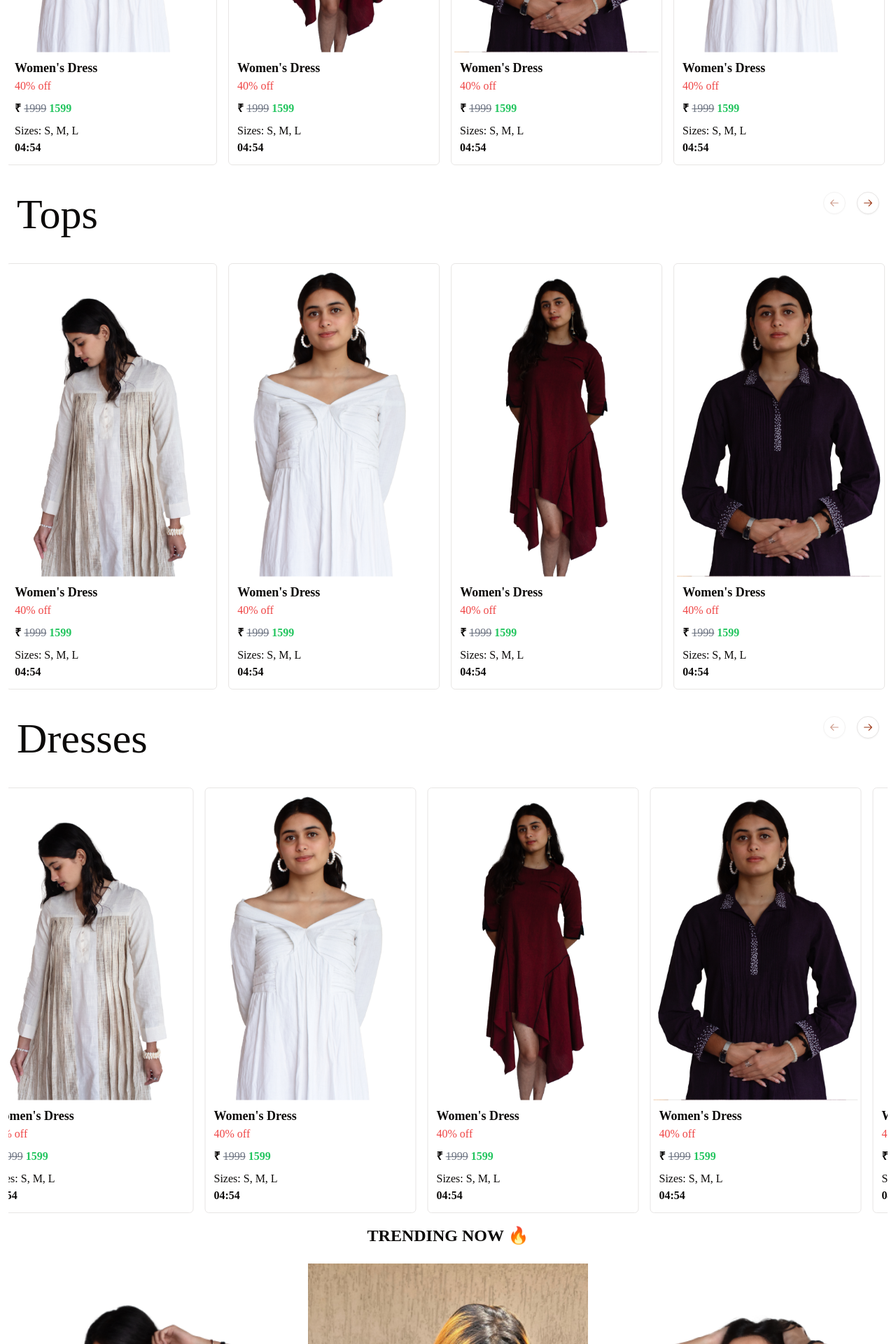
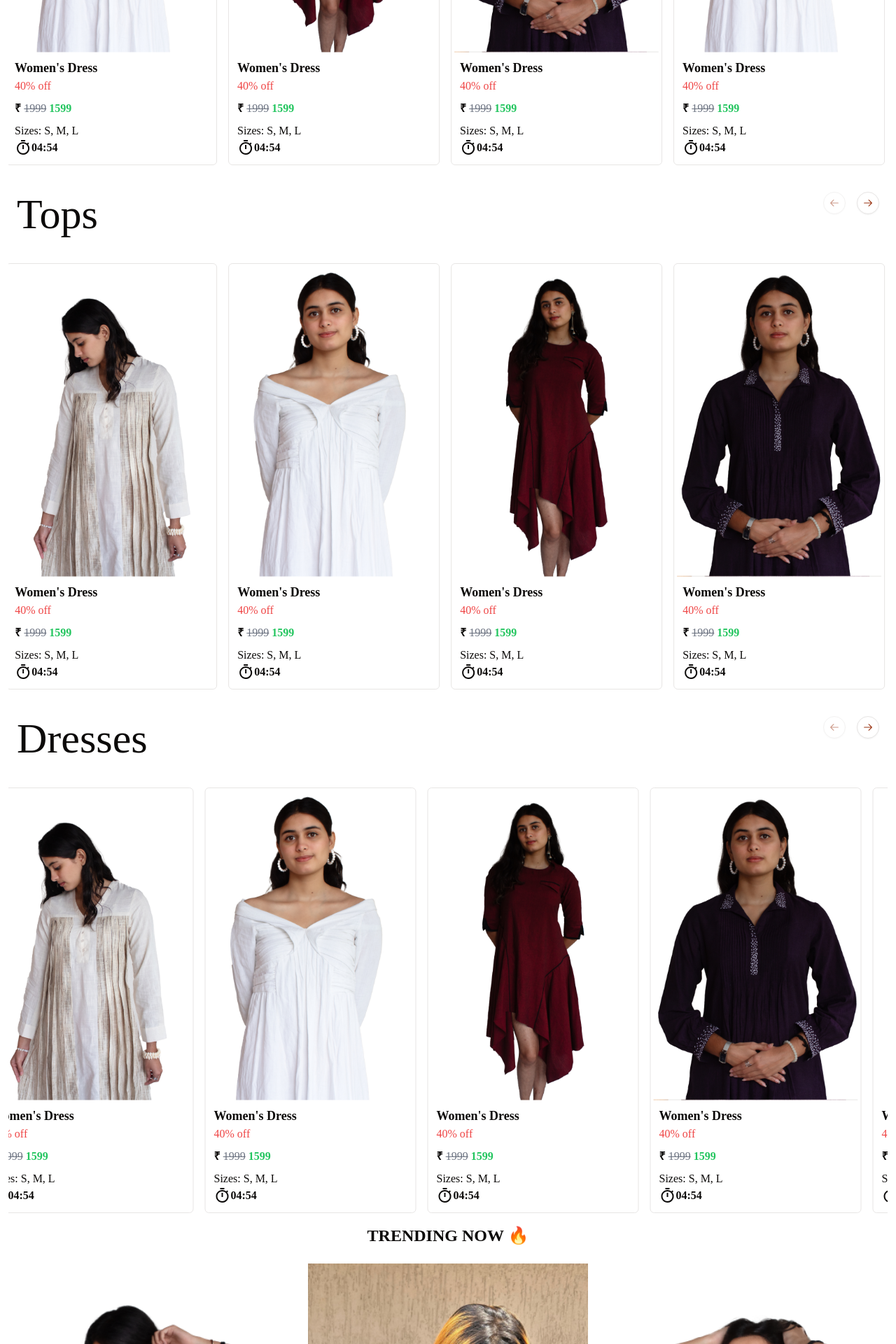
Before and after one commit to glitchnobody/shuddhi, a Next.js app: page / in a window 1280 px wide. Shown: the part 1519-3439 px from the top of the page at 70% size. Built offline with nearby package versions, Linux system fonts and the light colour scheme.

Commit message:
timer added

```diff
--- a/package.json
+++ b/package.json
@@ -53,6 +53,7 @@
     "react-day-picker": "^8.10.1",
     "react-dom": "^18",
     "react-hook-form": "^7.52.2",
+    "react-icons": "^5.3.0",
     "react-resizable-panels": "^2.0.23",
     "recharts": "^2.12.7",
     "sonner": "^1.5.0",
--- a/src/app/page.tsx
+++ b/src/app/page.tsx
@@ -16,6 +16,7 @@ import {
   CarouselPrevious,
 } from "@/components/ui/carousel";
 import CountdownTimer from "@/components/ui/countdown";
+import { MdOutlineTimer } from "react-icons/md";
 // product image import
 import product1 from "../images/Product/product1.png";
 import product2 from "../images/Product/product2.png";
@@ -215,7 +216,7 @@ export default function Home() {
                     </p>
                     <p>Sizes: {product.sizes.join(", ")}</p>
                     <p className="flex justify-center lg:justify-start items-center font-semibold">
-                      {/* <MdOutlineTimer className="text-xl lg:text-2xl" /> */}
+                      <MdOutlineTimer className="text-xl lg:text-2xl" />
                       <CountdownTimer initialTime={300} />
                     </p>
                   </div>
@@ -266,7 +267,7 @@ export default function Home() {
                     </p>
                     <p>Sizes: {product.sizes.join(", ")}</p>
                     <p className="flex justify-center lg:justify-start items-center font-semibold">
-                      {/* <MdOutlineTimer className="text-xl lg:text-2xl" /> */}
+                      <MdOutlineTimer className="text-xl lg:text-2xl" />
                       <CountdownTimer initialTime={300} />
                     </p>
                   </div>
@@ -318,7 +319,7 @@ export default function Home() {
                     </p>
                     <p>Sizes: {product.sizes.join(", ")}</p>
                     <p className="flex justify-center lg:justify-start items-center font-semibold">
-                      {/* <MdOutlineTimer className="text-xl lg:text-2xl" /> */}
+                      <MdOutlineTimer className="text-xl lg:text-2xl" />
                       <CountdownTimer initialTime={300} />
                     </p>
                   </div>
```
Also changed, not shown: 1 other file (tests, documents, lock files or other folders).
